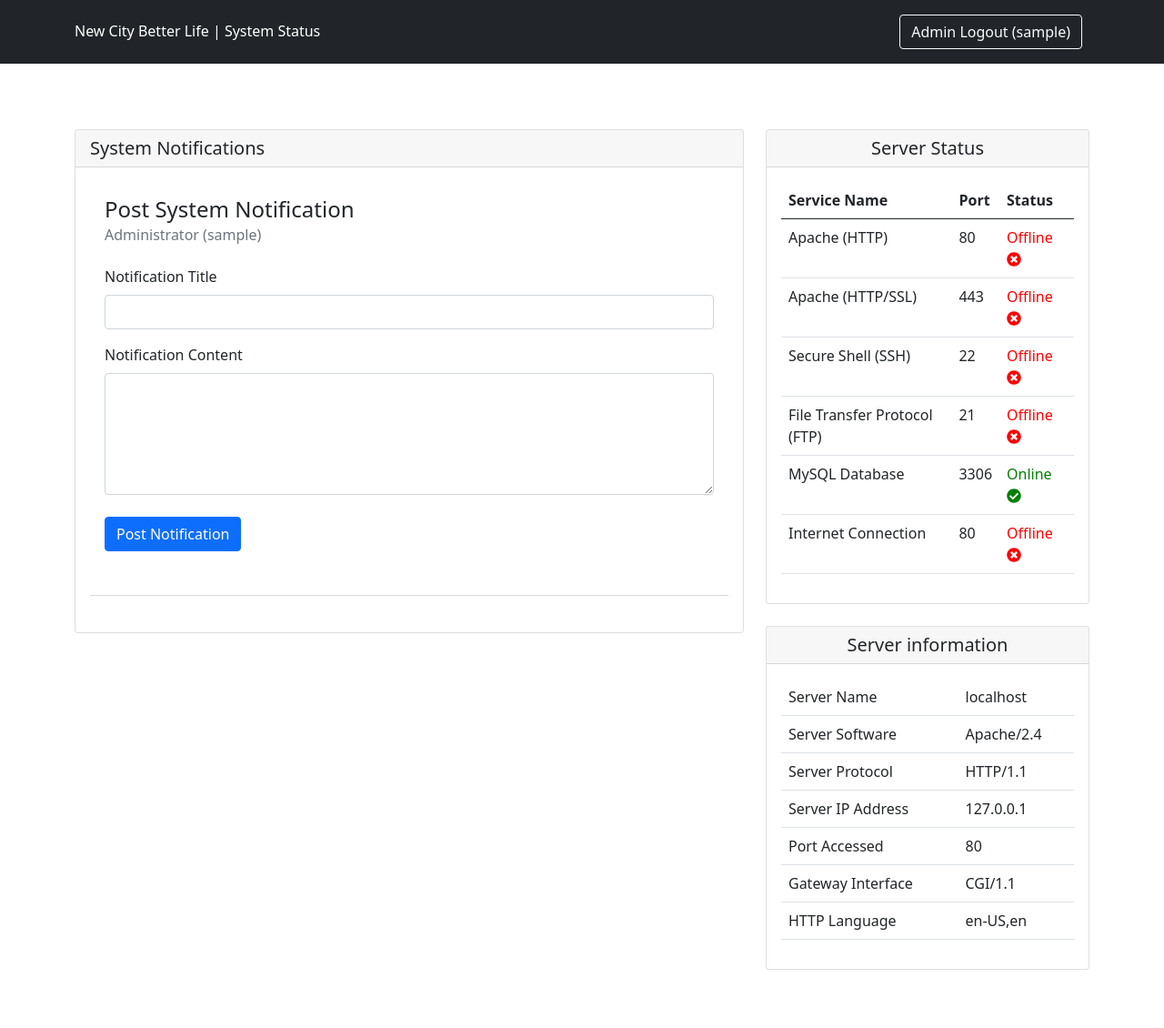
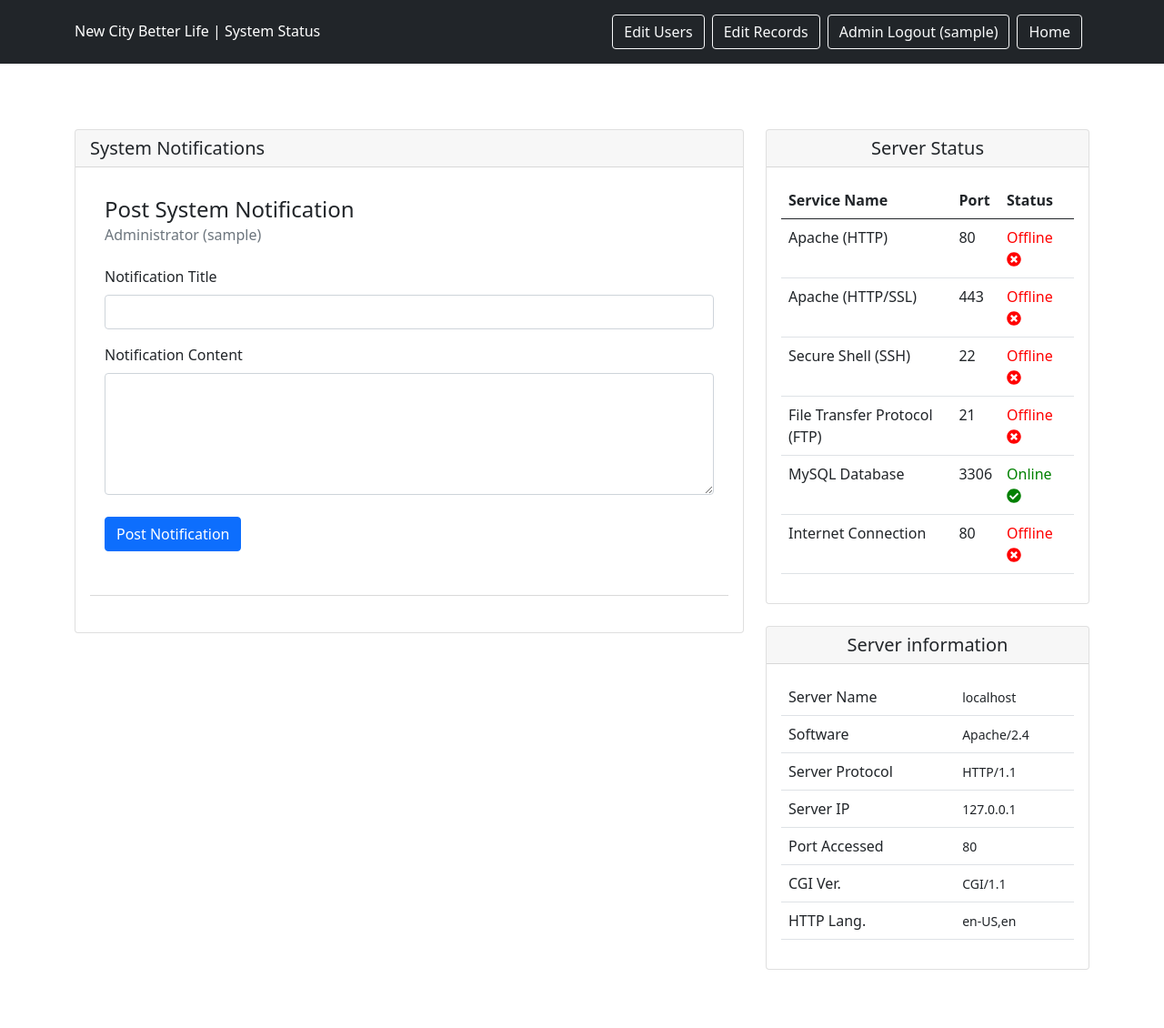
Before and after one commit to pyxn/Project-COMP3340, a PHP site: page /status.php in a window 1280 px wide. Shown: the whole page at 91% size. Run offline with PHP 8.4, Linux system fonts and the light colour scheme; the visitor is signed in with stand-in values (Sample User, id 1); data that the repository does not hold is empty.

Commit message:
integrate admin features to monitoring page

```diff
--- a/public_html/status.php
+++ b/public_html/status.php
@@ -5,7 +5,7 @@ session_start();
 require_once('./helpers/DatabaseHelper.php');
 
 // gotta change this to admin username
-if (isset($_SESSION['username'])) {
+if (isset($_SESSION['user'])) {
     $admin_username = $_SESSION['username'];
 } else {
     $admin_username = "";
@@ -69,9 +69,12 @@ $services = array(
                 <div class="text-end">
                     <?php
                     if (!empty($admin_username)) {
-                        echo "<a href='logout.php' class='btn btn-outline-light me-2'>Admin Logout ($admin_username)</a>";
+                        echo "<a href='edituser.php' class='btn btn-outline-light me-2'>Edit Users</a>";
+                        echo "<a href='editrecord.php' class='btn btn-outline-light me-2'>Edit Records</a>";
+                        echo "<a href='adminlogout.php' class='btn btn-outline-light me-2'>Admin Logout ($admin_username)</a>";
+                        echo "<a href='index.php' class='btn btn-outline-light me-2'>Home</a>";
                     } else {
-                        echo "<a href='login.php'  class='btn btn-warning' >Admin Login</a>";
+                        echo "<a href='adminlogin_status.php'  class='btn btn-warning' >Admin Login</a>";
                     }
                     ?>
                 </div>
@@ -230,31 +233,42 @@ $services = array(
                             <tbody>
                                 <tr>
                                     <td>Server Name</td>
-                                    <td><?php echo $_SERVER['SERVER_NAME']; ?></td>
+                                    <td>
+                                        <small>
+                                            <?php
+                                            if ($_SERVER['SERVER_NAME'] == 'qiao6.myweb.cs.uwindsor.ca') {
+                                                echo $_SERVER['SERVER_NAME'] . '/project';
+                                            } else {
+                                                echo $_SERVER['SERVER_NAME'];
+                                            }
+
+                                            ?>
+                                        </small>
+                                    </td>
                                 </tr>
                                 <tr>
-                                    <td>Server Software</td>
-                                    <td><?php echo $_SERVER['SERVER_SOFTWARE']; ?></td>
+                                    <td>Software</td>
+                                    <td><small><?php echo $_SERVER['SERVER_SOFTWARE']; ?></small></td>
                                 </tr>
                                 <tr>
                                     <td>Server Protocol</td>
-                                    <td><?php echo $_SERVER['SERVER_PROTOCOL']; ?></td>
+                                    <td><small><?php echo $_SERVER['SERVER_PROTOCOL']; ?></small></td>
                                 </tr>
                                 <tr>
-                                    <td>Server IP Address</td>
-                                    <td><?php echo $_SERVER['SERVER_ADDR']; ?></td>
+                                    <td>Server IP</td>
+                                    <td><small><?php echo $_SERVER['SERVER_ADDR']; ?></small></td>
                                 </tr>
                                 <tr>
                                     <td>Port Accessed</td>
-                                    <td><?php echo $_SERVER['SERVER_PORT']; ?></td>
+                                    <td><small><?php echo $_SERVER['SERVER_PORT']; ?></small></td>
                                 </tr>
                                 <tr>
-                                    <td>Gateway Interface</td>
-                                    <td><?php echo $_SERVER['GATEWAY_INTERFACE']; ?></td>
+                                    <td>CGI Ver.</td>
+                                    <td><small><?php echo $_SERVER['GATEWAY_INTERFACE']; ?></small></td>
                                 </tr>
                                 <tr>
-                                    <td>HTTP Language</td>
-                                    <td><?php echo $_SERVER['HTTP_ACCEPT_LANGUAGE']; ?></td>
+                                    <td>HTTP Lang.</td>
+                                    <td><small><?php echo $_SERVER['HTTP_ACCEPT_LANGUAGE']; ?></small></td>
                                 </tr>
                             </tbody>
                         </table>
```
Also changed, not shown: public_html/adminlogin_status.php (added, +29 -0 lines), public_html/post.php (+6 -8 lines), public_html/validation_status.php (added, +27 -0 lines).
